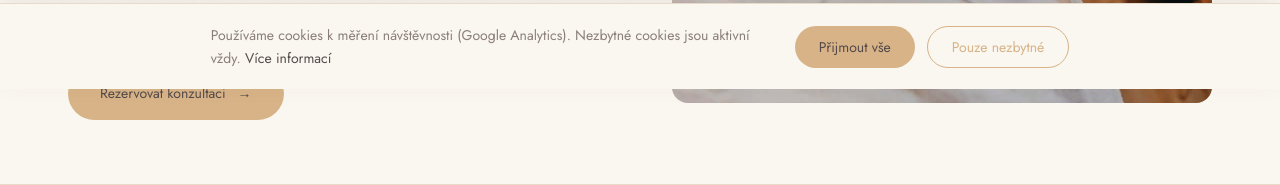
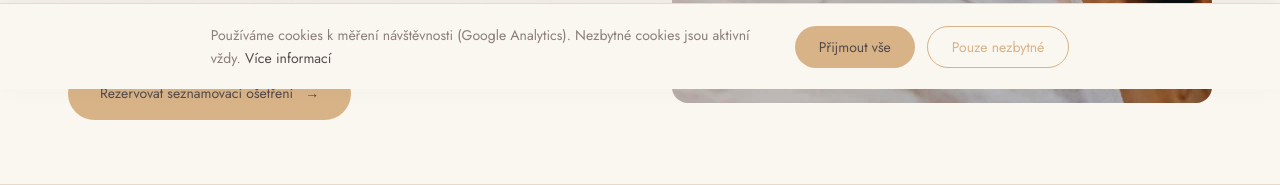
Before and after one commit to danpetitto/gabinaweb, a Flask app: page / in a window 1280 px wide. Shown: the part 711-896 px from the top of the page. Run offline with Flask 3, Linux system fonts and the light colour scheme; some libraries are stand-ins or nearby versions.

Commit message:
copy: CTA -> Rezervovat seznamovaci osetreni

```diff
--- a/index.html
+++ b/index.html
@@ -152,7 +152,7 @@
               Kosmetické studio v Šanově pro ženy, které chtějí víc než náhodná ošetření - promyšlený plán podle věku, aktuálního stavu a skutečných potřeb své pleti.
             </p>
             <div class="hero-cta fade-up" style="animation-delay: 740ms">
-              <a class="btn" href="https://gabrielahribova.snippet.myfox.cz/individual?shopId=cl4omvesvzz5k07833yfnhuxb">Rezervovat konzultaci <span aria-hidden="true">→</span></a>
+              <a class="btn" href="https://gabrielahribova.snippet.myfox.cz/individual?shopId=cl4omvesvzz5k07833yfnhuxb">Rezervovat seznamovací ošetření <span aria-hidden="true">→</span></a>
             </div>
           </div>
           <div class="fade-up" style="animation-delay: 300ms">
@@ -450,7 +450,7 @@
       <section class="container final">
         <h2 class="reveal">Pokud chcete vědět, co vaše pleť opravdu potřebuje, začneme diagnostikou.</h2>
         <div class="reveal" data-delay="120" style="margin-top: 2.25rem">
-          <a class="btn" href="https://gabrielahribova.snippet.myfox.cz/individual?shopId=cl4omvesvzz5k07833yfnhuxb">Rezervovat konzultaci <span aria-hidden="true">→</span></a>
+          <a class="btn" href="https://gabrielahribova.snippet.myfox.cz/individual?shopId=cl4omvesvzz5k07833yfnhuxb">Rezervovat seznamovací ošetření <span aria-hidden="true">→</span></a>
         </div>
       </section>
     </main>
@@ -461,7 +461,7 @@
         <div class="footer-cta">
           <p class="eyebrow footer-muted">Rezervace</p>
           <h2>Začněme<br />diagnostikou.</h2>
-          <a class="btn btn-ghost" href="https://gabrielahribova.snippet.myfox.cz/individual?shopId=cl4omvesvzz5k07833yfnhuxb" style="margin-top: 2.25rem">Rezervovat konzultaci <span aria-hidden="true">→</span></a>
+          <a class="btn btn-ghost" href="https://gabrielahribova.snippet.myfox.cz/individual?shopId=cl4omvesvzz5k07833yfnhuxb" style="margin-top: 2.25rem">Rezervovat seznamovací ošetření <span aria-hidden="true">→</span></a>
         </div>
         <div class="footer-grid">
           <div class="footer-col-2">
--- a/o-mne.html
+++ b/o-mne.html
@@ -212,7 +212,7 @@
       <section class="container final">
         <h2 class="reveal">Pokud chcete vědět, co vaše pleť opravdu potřebuje, začneme diagnostikou.</h2>
         <div class="reveal" data-delay="120" style="margin-top: 2.25rem">
-          <a class="btn" href="https://gabrielahribova.snippet.myfox.cz/individual?shopId=cl4omvesvzz5k07833yfnhuxb">Rezervovat konzultaci <span aria-hidden="true">→</span></a>
+          <a class="btn" href="https://gabrielahribova.snippet.myfox.cz/individual?shopId=cl4omvesvzz5k07833yfnhuxb">Rezervovat seznamovací ošetření <span aria-hidden="true">→</span></a>
         </div>
       </section>
     </main>
@@ -222,7 +222,7 @@
         <div class="footer-cta">
           <p class="eyebrow footer-muted">Rezervace</p>
           <h2>Začněme<br />diagnostikou.</h2>
-          <a class="btn btn-ghost" href="https://gabrielahribova.snippet.myfox.cz/individual?shopId=cl4omvesvzz5k07833yfnhuxb" style="margin-top: 2.25rem">Rezervovat konzultaci <span aria-hidden="true">→</span></a>
+          <a class="btn btn-ghost" href="https://gabrielahribova.snippet.myfox.cz/individual?shopId=cl4omvesvzz5k07833yfnhuxb" style="margin-top: 2.25rem">Rezervovat seznamovací ošetření <span aria-hidden="true">→</span></a>
         </div>
         <div class="footer-grid">
           <div class="footer-col-2">
--- a/obchodni-podminky.html
+++ b/obchodni-podminky.html
@@ -420,7 +420,7 @@
         <div class="footer-cta">
           <p class="eyebrow footer-muted">Rezervace</p>
           <h2>Začněme<br />diagnostikou.</h2>
-          <a class="btn btn-ghost" href="https://gabrielahribova.snippet.myfox.cz/individual?shopId=cl4omvesvzz5k07833yfnhuxb" style="margin-top: 2.25rem">Rezervovat konzultaci <span aria-hidden="true">→</span></a>
+          <a class="btn btn-ghost" href="https://gabrielahribova.snippet.myfox.cz/individual?shopId=cl4omvesvzz5k07833yfnhuxb" style="margin-top: 2.25rem">Rezervovat seznamovací ošetření <span aria-hidden="true">→</span></a>
         </div>
         <div class="footer-grid">
           <div class="footer-col-2">
--- a/ochrana-osobnich-udaju.html
+++ b/ochrana-osobnich-udaju.html
@@ -332,7 +332,7 @@
         <div class="footer-cta">
           <p class="eyebrow footer-muted">Rezervace</p>
           <h2>Začněme<br />diagnostikou.</h2>
-          <a class="btn btn-ghost" href="https://gabrielahribova.snippet.myfox.cz/individual?shopId=cl4omvesvzz5k07833yfnhuxb" style="margin-top: 2.25rem">Rezervovat konzultaci <span aria-hidden="true">→</span></a>
+          <a class="btn btn-ghost" href="https://gabrielahribova.snippet.myfox.cz/individual?shopId=cl4omvesvzz5k07833yfnhuxb" style="margin-top: 2.25rem">Rezervovat seznamovací ošetření <span aria-hidden="true">→</span></a>
         </div>
         <div class="footer-grid">
           <div class="footer-col-2">
--- a/pro-kosmeticky.html
+++ b/pro-kosmeticky.html
@@ -208,7 +208,7 @@
         <div class="footer-cta">
           <p class="eyebrow footer-muted">Rezervace</p>
           <h2>Začněme<br />diagnostikou.</h2>
-          <a class="btn btn-ghost" href="https://gabrielahribova.snippet.myfox.cz/individual?shopId=cl4omvesvzz5k07833yfnhuxb" style="margin-top: 2.25rem">Rezervovat konzultaci <span aria-hidden="true">→</span></a>
+          <a class="btn btn-ghost" href="https://gabrielahribova.snippet.myfox.cz/individual?shopId=cl4omvesvzz5k07833yfnhuxb" style="margin-top: 2.25rem">Rezervovat seznamovací ošetření <span aria-hidden="true">→</span></a>
         </div>
         <div class="footer-grid">
           <div class="footer-col-2">
--- a/procedury-cenik.html
+++ b/procedury-cenik.html
@@ -813,7 +813,7 @@
       <section class="container final">
         <h2 class="reveal">Pokud chcete vědět, co vaše pleť opravdu potřebuje, začneme diagnostikou.</h2>
         <div class="reveal" data-delay="120" style="margin-top: 2.25rem">
-          <a class="btn" href="https://gabrielahribova.snippet.myfox.cz/individual?shopId=cl4omvesvzz5k07833yfnhuxb">Rezervovat konzultaci <span aria-hidden="true">→</span></a>
+          <a class="btn" href="https://gabrielahribova.snippet.myfox.cz/individual?shopId=cl4omvesvzz5k07833yfnhuxb">Rezervovat seznamovací ošetření <span aria-hidden="true">→</span></a>
         </div>
       </section>
     </main>
@@ -823,7 +823,7 @@
         <div class="footer-cta">
           <p class="eyebrow footer-muted">Rezervace</p>
           <h2>Začněme<br />diagnostikou.</h2>
-          <a class="btn btn-ghost" href="https://gabrielahribova.snippet.myfox.cz/individual?shopId=cl4omvesvzz5k07833yfnhuxb" style="margin-top: 2.25rem">Rezervovat konzultaci <span aria-hidden="true">→</span></a>
+          <a class="btn btn-ghost" href="https://gabrielahribova.snippet.myfox.cz/individual?shopId=cl4omvesvzz5k07833yfnhuxb" style="margin-top: 2.25rem">Rezervovat seznamovací ošetření <span aria-hidden="true">→</span></a>
         </div>
         <div class="footer-grid">
           <div class="footer-col-2">
--- a/rezervace.html
+++ b/rezervace.html
@@ -109,7 +109,7 @@
         <div class="footer-cta">
           <p class="eyebrow footer-muted">Rezervace</p>
           <h2>Začněme<br />diagnostikou.</h2>
-          <a class="btn btn-ghost" href="https://gabrielahribova.snippet.myfox.cz/individual?shopId=cl4omvesvzz5k07833yfnhuxb" style="margin-top: 2.25rem">Rezervovat konzultaci <span aria-hidden="true">→</span></a>
+          <a class="btn btn-ghost" href="https://gabrielahribova.snippet.myfox.cz/individual?shopId=cl4omvesvzz5k07833yfnhuxb" style="margin-top: 2.25rem">Rezervovat seznamovací ošetření <span aria-hidden="true">→</span></a>
         </div>
         <div class="footer-grid">
           <div class="footer-col-2">
--- a/skin-balance-method.html
+++ b/skin-balance-method.html
@@ -319,7 +319,7 @@
       <section class="container final">
         <h2 class="reveal">Pokud chcete vědět, co vaše pleť opravdu potřebuje, začneme diagnostikou.</h2>
         <div class="reveal" data-delay="120" style="margin-top: 2.25rem">
-          <a class="btn" href="https://gabrielahribova.snippet.myfox.cz/individual?shopId=cl4omvesvzz5k07833yfnhuxb">Rezervovat konzultaci <span aria-hidden="true">→</span></a>
+          <a class="btn" href="https://gabrielahribova.snippet.myfox.cz/individual?shopId=cl4omvesvzz5k07833yfnhuxb">Rezervovat seznamovací ošetření <span aria-hidden="true">→</span></a>
         </div>
       </section>
     </main>
@@ -329,7 +329,7 @@
         <div class="footer-cta">
           <p class="eyebrow footer-muted">Rezervace</p>
           <h2>Začněme<br />diagnostikou.</h2>
-          <a class="btn btn-ghost" href="https://gabrielahribova.snippet.myfox.cz/individual?shopId=cl4omvesvzz5k07833yfnhuxb" style="margin-top: 2.25rem">Rezervovat konzultaci <span aria-hidden="true">→</span></a>
+          <a class="btn btn-ghost" href="https://gabrielahribova.snippet.myfox.cz/individual?shopId=cl4omvesvzz5k07833yfnhuxb" style="margin-top: 2.25rem">Rezervovat seznamovací ošetření <span aria-hidden="true">→</span></a>
         </div>
         <div class="footer-grid">
           <div class="footer-col-2">
--- a/templates/base.html
+++ b/templates/base.html
@@ -94,7 +94,7 @@
         <div class="footer-cta">
           <p class="eyebrow footer-muted">Rezervace</p>
           <h2>Začněme<br />diagnostikou.</h2>
-          <a class="btn btn-ghost" href="https://gabrielahribova.snippet.myfox.cz/individual?shopId=cl4omvesvzz5k07833yfnhuxb" style="margin-top: 2.25rem">Rezervovat konzultaci <span aria-hidden="true">→</span></a>
+          <a class="btn btn-ghost" href="https://gabrielahribova.snippet.myfox.cz/individual?shopId=cl4omvesvzz5k07833yfnhuxb" style="margin-top: 2.25rem">Rezervovat seznamovací ošetření <span aria-hidden="true">→</span></a>
         </div>
         <div class="footer-grid">
           <div class="footer-col-2">
```
